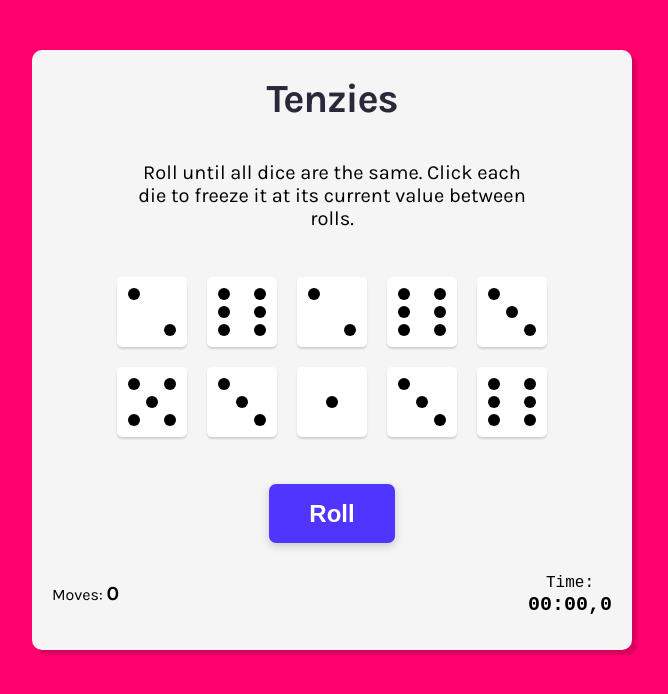
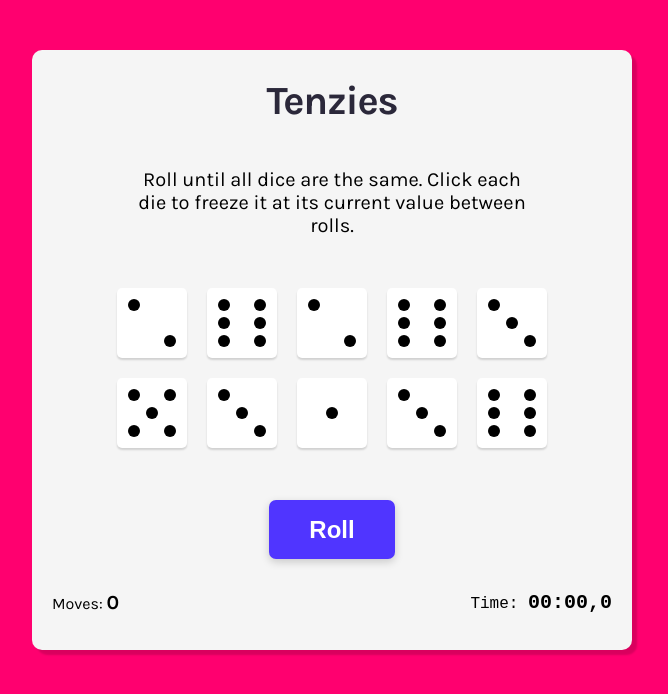
Before and after one commit to puchat/tenzies, a React (Create React App) app: page / in a window 1280 px wide. Shown: the top 694 px of the page, without its empty margins (308-976 px from the left). Built offline with nearby package versions, Linux system fonts and the light colour scheme.

Commit message:
One more cosmetic fix in code

```diff
--- a/src/Timer.js
+++ b/src/Timer.js
@@ -7,18 +7,19 @@ export default function Timer(props) {
     const [miliseconds, setMiliseconds] = React.useState(0)
 
     React.useEffect(() => {
-        if (props.command === "start" && !miliseconds) start()
-        else if (props.command === "stop") stop()
+        if (props.command === "start")      start()
+        else if (props.command === "stop")  stop()
         else if (props.command === "reset") reset()
     }, [props.command])
 
     function start() {
-        setMyInterval(
-            setInterval(
-                () => (setMiliseconds(prevMiliseconds => prevMiliseconds + msInterval)),
-                msInterval
+        if (!miliseconds)
+            setMyInterval(
+                setInterval(
+                    () => (setMiliseconds(prevMiliseconds => prevMiliseconds + msInterval)),
+                    msInterval
+                )
             )
-        )
     }
 
     function stop() {
@@ -49,8 +50,8 @@ export default function Timer(props) {
     }
 
     return (
-        <div className="timer">
+        <span className="timer">
             {getTimeString()}
-        </div>
+        </span>
     )
 }
```
